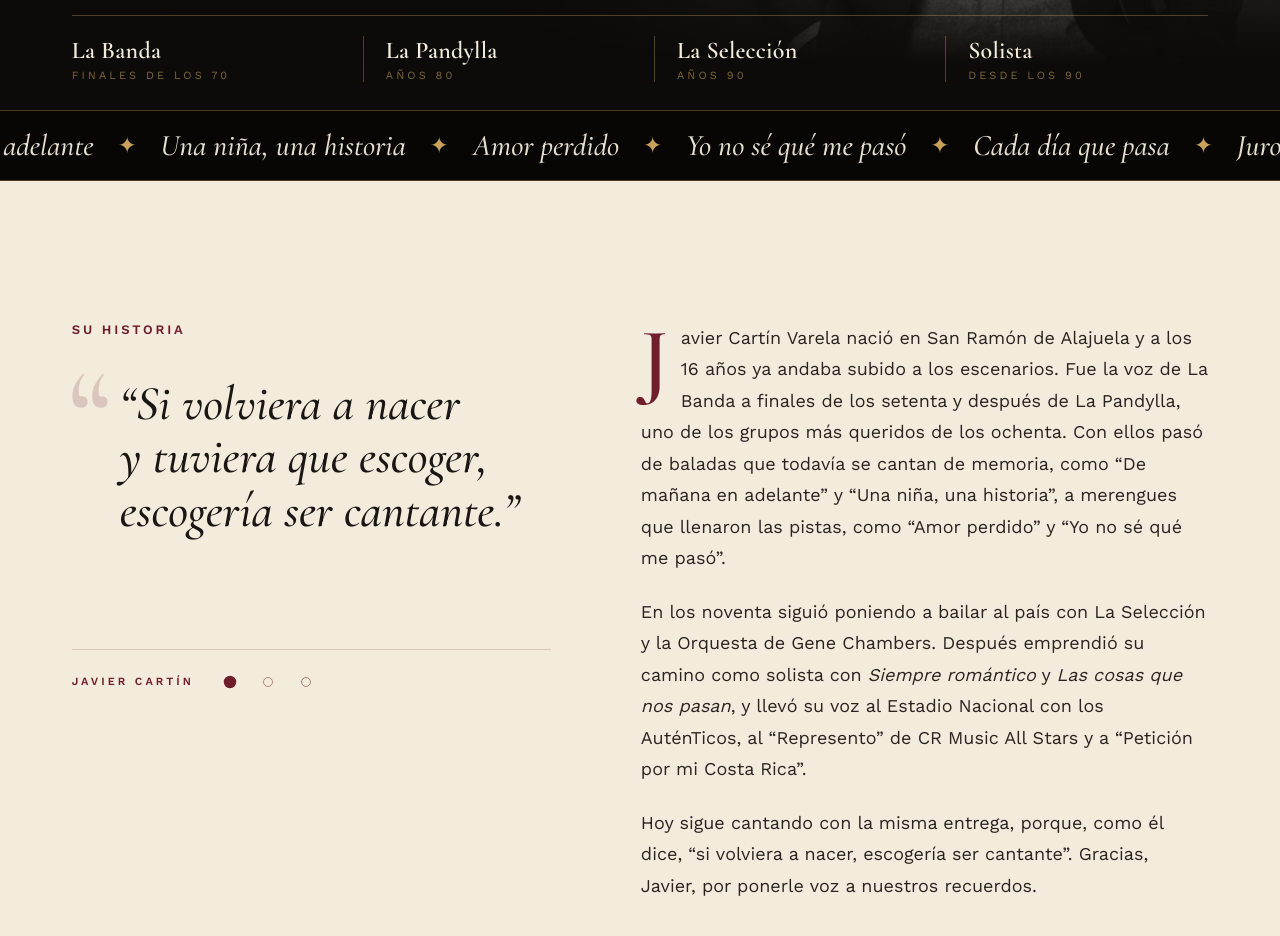
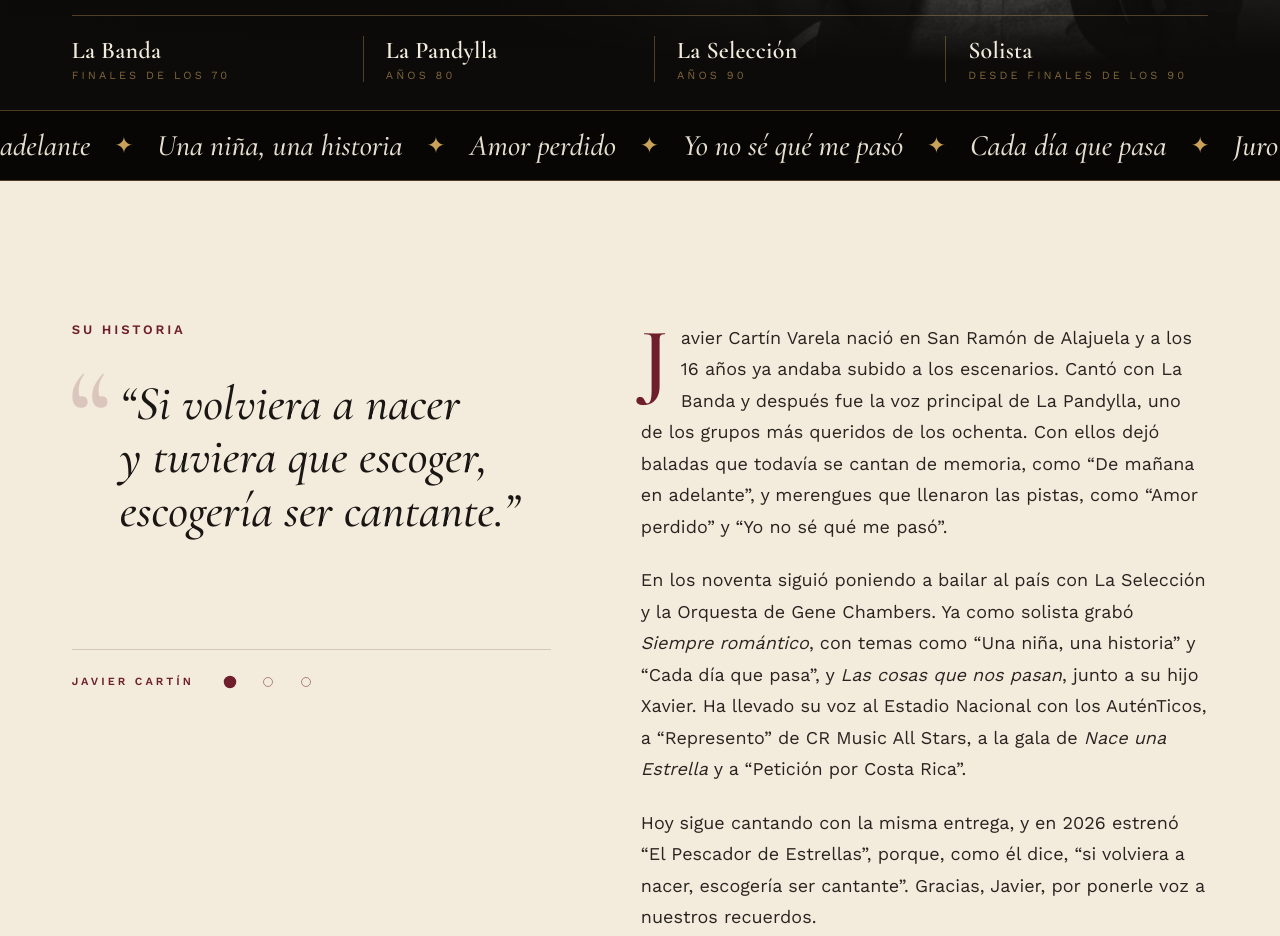
Before and after one commit to JCAnalyticsCR/javier-cartin-web, a plain HTML site: page index.html in a window 1280 px wide. Shown: the part 690-1626 px from the top of the page. Drawn offline with nearby package versions, Linux system fonts and the light colour scheme.

Commit message:
fix(contenido): solo hechos verificados con fuente en bio, trayectoria, frases y videos
- Quita frase sin fuente, Mirador IBUX, concierto en San Ramón y homenaje Retro Sin Complejos
- Corrige La Banda, 1982, Petición por Costa Rica, fecha de Las cosas que nos pasan
- Suma 2015, Nace una Estrella 2021 y El Pescador de Estrellas 2026

Co-Authored-By: Claude Opus 5.5 <noreply@anthropic.com>

```diff
--- a/css/trayectoria.css
+++ b/css/trayectoria.css
@@ -1,5 +1,5 @@
 /* ==========================================================================
-   TRAYECTORIA — "Noche de gala en doce actos". Dueño: agente trayectoria.
+   TRAYECTORIA — "Noche de gala en trece actos". Dueño: agente trayectoria.
    Tres versiones: móvil (max-width:767px), escritorio (base de este archivo)
    y capa extra (min-width:1024px + hover + sin reduced-motion) que JS activa
    con .tray--telon (telón inicial) y el foco que sigue al puntero.
--- a/index.html
+++ b/index.html
@@ -50,7 +50,7 @@
     <button data-era="1"><strong>La Banda</strong><span>Finales de los 70</span></button>
     <button data-era="2"><strong>La Pandylla</strong><span>Años 80</span></button>
     <button data-era="5"><strong>La Selección</strong><span>Años 90</span></button>
-    <button data-era="6"><strong>Solista</strong><span>Desde los 90</span></button>
+    <button data-era="6"><strong>Solista</strong><span>Desde finales de los 90</span></button>
   </div>
 </section>
 
@@ -63,9 +63,9 @@
     <div class="quote-meta"><span>Javier Cartín</span><div class="dots" id="quoteDots"></div></div>
   </div>
   <div class="historia__bio reveal" data-delay="150">
-    <p>Javier Cartín Varela nació en San Ramón de Alajuela y a los 16 años ya andaba subido a los escenarios. Fue la voz de La Banda a finales de los setenta y después de La Pandylla, uno de los grupos más queridos de los ochenta. Con ellos pasó de baladas que todavía se cantan de memoria, como “De mañana en adelante” y “Una niña, una historia”, a merengues que llenaron las pistas, como “Amor perdido” y “Yo no sé qué me pasó”.</p>
-    <p>En los noventa siguió poniendo a bailar al país con La Selección y la Orquesta de Gene Chambers. Después emprendió su camino como solista con <em>Siempre romántico</em> y <em>Las cosas que nos pasan</em>, y llevó su voz al Estadio Nacional con los AuténTicos, al “Represento” de CR Music All Stars y a “Petición por mi Costa Rica”.</p>
-    <p>Hoy sigue cantando con la misma entrega, porque, como él dice, “si volviera a nacer, escogería ser cantante”. Gracias, Javier, por ponerle voz a nuestros recuerdos.</p>
+    <p>Javier Cartín Varela nació en San Ramón de Alajuela y a los 16 años ya andaba subido a los escenarios. Cantó con La Banda y después fue la voz principal de La Pandylla, uno de los grupos más queridos de los ochenta. Con ellos dejó baladas que todavía se cantan de memoria, como “De mañana en adelante”, y merengues que llenaron las pistas, como “Amor perdido” y “Yo no sé qué me pasó”.</p>
+    <p>En los noventa siguió poniendo a bailar al país con La Selección y la Orquesta de Gene Chambers. Ya como solista grabó <em>Siempre romántico</em>, con temas como “Una niña, una historia” y “Cada día que pasa”, y <em>Las cosas que nos pasan</em>, junto a su hijo Xavier. Ha llevado su voz al Estadio Nacional con los AuténTicos, a “Represento” de CR Music All Stars, a la gala de <em>Nace una Estrella</em> y a “Petición por Costa Rica”.</p>
+    <p>Hoy sigue cantando con la misma entrega, y en 2026 estrenó “El Pescador de Estrellas”, porque, como él dice, “si volviera a nacer, escogería ser cantante”. Gracias, Javier, por ponerle voz a nuestros recuerdos.</p>
   </div>
 </section>
 
@@ -75,7 +75,7 @@
       <div class="eyebrow">Una vida sobre el escenario</div>
       <h2 id="trayTitulo">Trayectoria</h2>
     </div>
-    <div class="tray__fechas"><span>1973</span><i aria-hidden="true"></i><span>2026</span><small>Doce actos</small></div>
+    <div class="tray__fechas"><span>1973</span><i aria-hidden="true"></i><span>2026</span><small>Trece actos</small></div>
   </header>
 
   <div class="tray__escena reveal" data-delay="100" id="tPanel" role="tabpanel">
--- a/js/data.js
+++ b/js/data.js
@@ -9,7 +9,7 @@ window.SITE = {
   canciones: ['De mañana en adelante', 'Una niña, una historia', 'Amor perdido', 'Yo no sé qué me pasó', 'Cada día que pasa', 'Juro por mi vida'],
   frases: [
     'Si volviera a nacer y tuviera que escoger, escogería ser cantante.',
-    'Yo prefiero mil veces un aplauso del público que un reconocimiento.',
+    'Fue una época de oro para la música nacional y eso no se puede olvidar así tan fácil.',
     'Pienso morir cantando.'
   ],
   // Trayectoria: un "acto" por hito. El ORDEN importa: los botones [data-era] del hero apuntan a los
@@ -17,27 +17,31 @@ window.SITE = {
   // corto: etiqueta del riel · grande: año protagonista · circa: true = fecha aproximada ("circa")
   // decada: agrupa el riel · capitulo + etapa: cabecera del acto · nota: aclaración opcional
   // texto: descripción (*así* = itálica) · video: id de YouTube opcional, su miniatura se usa velada de fondo
+  // Hechos verificados con fuente: ver investigacion/hechos/ficha.md (fuera del repo). Nada sin fuente.
   trayectoria: [
     { corto: '1973', grande: '1973', circa: true, decada: 1970, capitulo: 'Preludio', etapa: 'Los inicios', texto: 'Dieciséis años y un micrófono en la mano: así empezó todo.' },
-    { corto: '1978', grande: '1978–79', decada: 1970, capitulo: 'Capítulo I', etapa: 'La Banda', texto: 'Con La Banda nace una voz para recordar, la de “Cada día que pasa”.', video: 'xX0LiMxWiBE' },
-    { corto: '1982', grande: '1982', decada: 1980, capitulo: 'Capítulo II', etapa: 'La Pandylla', texto: 'Llega a La Pandylla y comienza la década en que todo el país cantó con él.' },
-    { corto: '1986', grande: '1986', decada: 1980, capitulo: 'Capítulo II', etapa: 'La Pandylla', texto: 'En su voz, “De mañana en adelante” conquista la radio tica.', video: '52tZShfG4R0' },
-    { corto: '80s', grande: 'Años 80', decada: 1980, capitulo: 'Capítulo II', etapa: 'La Pandylla', nota: 'Finales de los 80', texto: '“Amor perdido”: merengue, videoclip y la pista llena.', video: 'i5y0mRQfbVU' },
-    { corto: '90s', grande: 'Años 90', decada: 1990, capitulo: 'Capítulo III', etapa: 'La Selección', texto: 'Con La Selección, la fiesta continúa.' },
-    { corto: '2004', grande: '2004', decada: 2000, capitulo: 'Capítulo IV', etapa: 'Solista', texto: '*Las cosas que nos pasan*, con su hijo Xavier a su lado.' },
-    { corto: '2016', grande: '2016', decada: 2010, capitulo: 'Capítulo IV', etapa: 'Solista', texto: 'Estadio Nacional: *AuténTicos por siempre*, junto a 35 músicos sinfónicos.' },
-    { corto: '2018', grande: '2018', decada: 2010, capitulo: 'Capítulo IV', etapa: 'Solista', texto: '“Represento”, junto a CR Music All Stars; temporada de shows en el Mirador IBUX y concierto en San Ramón.' },
-    { corto: '2021', grande: '2021', decada: 2020, capitulo: 'Capítulo IV', etapa: 'Solista', texto: '“Petición por mi Costa Rica”, un canto de unión.' },
-    { corto: '2024', grande: '2024', decada: 2020, capitulo: 'Capítulo IV', etapa: 'Solista', texto: '*Javier Acústico*: la voz, al desnudo.', video: 'ByUzl3ksBno' },
-    { corto: '2026', grande: '2026', decada: 2020, capitulo: 'Capítulo IV', etapa: 'Solista', texto: 'Homenaje en Retro Sin Complejos y “La serenata que mamá merece”, en Heredia.' }
+    { corto: '70s', grande: 'Años 70', circa: true, decada: 1970, capitulo: 'Capítulo I', etapa: 'La Banda', nota: 'Finales de los 70', texto: 'Canta con La Banda, una de las agrupaciones bailables de su tiempo.' },
+    { corto: '1982', grande: '1982', decada: 1980, capitulo: 'Capítulo II', etapa: 'La Pandylla', texto: 'Nace La Pandylla. En los ochenta, Javier será su voz principal.' },
+    { corto: '1986', grande: '1986', decada: 1980, capitulo: 'Capítulo II', etapa: 'La Pandylla', texto: 'En su voz, “De mañana en adelante”, de Alejandro Jaén, conquista la radio.', video: '52tZShfG4R0' },
+    { corto: '80s', grande: 'Años 80', decada: 1980, capitulo: 'Capítulo II', etapa: 'La Pandylla', nota: 'Finales de los 80', texto: '“Amor perdido” y “Yo no sé qué me pasó”: merengues con videoclip que llenaron las pistas.', video: 'i5y0mRQfbVU' },
+    { corto: '90s', grande: 'Años 90', decada: 1990, capitulo: 'Capítulo III', etapa: 'La Selección', texto: 'Con La Selección, la fiesta continúa hasta finales de la década.' },
+    { corto: '2003', grande: '2003', decada: 2000, capitulo: 'Capítulo IV', etapa: 'Solista', texto: 'Tras *Siempre romántico*, llega *Las cosas que nos pasan*, con su hijo Xavier a su lado.', video: 'xX0LiMxWiBE' },
+    { corto: '2015', grande: '2015', decada: 2010, capitulo: 'Capítulo IV', etapa: 'Solista', texto: 'Teletica lo recuerda como el “galán de los 80” y vuelve a ser la voz de La Pandylla en un homenaje a esa época.' },
+    { corto: '2016', grande: '2016', decada: 2010, capitulo: 'Capítulo IV', etapa: 'Solista', texto: 'Estadio Nacional: *AuténTicos por siempre*, con orquesta sinfónica. Vuelve en agosto y otra vez en 2017.' },
+    { corto: '2018', grande: '2018', decada: 2010, capitulo: 'Capítulo IV', etapa: 'Solista', texto: '“Represento”: una de las voces de CR Music All Stars, junto a más de 50 artistas nacionales.' },
+    { corto: '2021', grande: '2021', decada: 2020, capitulo: 'Capítulo IV', etapa: 'Solista', texto: 'Invitado de gala en *Nace una Estrella*, a dúo con Leo Jara, y voz de “Petición por Costa Rica”.', video: 'Ap0fYMCSlso' },
+    { corto: '2024', grande: '2024', decada: 2020, capitulo: 'Capítulo IV', etapa: 'Solista', texto: '*Javier Acústico* llega a su canal: la voz, al desnudo.', video: 'ByUzl3ksBno' },
+    { corto: '2026', grande: '2026', decada: 2020, capitulo: 'Capítulo IV', etapa: 'Solista', texto: 'Estrena “El Pescador de Estrellas” y canta “La serenata que mamá merece” en Heredia, con Joaquín Yglesias y Víctor Kapusta.', video: '2rUW1-OscL8' }
   ],
   trayectoriaInicial: 3,
   videos: [
+    { id: '2rUW1-OscL8', titulo: 'El Pescador de Estrellas', detalle: 'Estreno 2026 · canal oficial' },
     { id: '9BciEi-Ccgw', titulo: 'De mañana en adelante', detalle: 'Nueva versión · canal oficial' },
-    { id: 'xX0LiMxWiBE', titulo: 'Cada día que pasa', detalle: 'Canal oficial' },
-    { id: 'ByUzl3ksBno', titulo: 'Juro por mi vida', detalle: 'Javier Acústico' },
+    { id: 'Ap0fYMCSlso', titulo: 'De mañana en adelante', detalle: 'Con Leo Jara · Nace una Estrella, Teletica' },
+    { id: 'xX0LiMxWiBE', titulo: 'Cada día que pasa', detalle: 'Siempre romántico · canal oficial' },
+    { id: '5lqeQ47QH3k', titulo: 'Una niña, una historia', detalle: 'Siempre romántico · canal oficial' },
+    { id: 'ByUzl3ksBno', titulo: 'Juro por mi vida', detalle: 'Javier Acústico · canal oficial' },
     { id: 'i5y0mRQfbVU', titulo: 'Amor perdido', detalle: 'La Pandylla · videoclip' },
-    { id: '3h9goAlc3Ec', titulo: 'Una niña, una historia', detalle: 'La Pandylla' },
     { id: '52tZShfG4R0', titulo: 'De mañana en adelante', detalle: 'La Pandylla · original de 1986' }
   ],
   // src vacío = casilla pendiente. Guardar las fotos en assets/galeria/ y poner la ruta en src.
--- a/js/trayectoria.js
+++ b/js/trayectoria.js
@@ -1,4 +1,4 @@
-// TRAYECTORIA — "Noche de gala en doce actos". Incluye los botones [data-era] del hero.
+// TRAYECTORIA — "Noche de gala en trece actos". Incluye los botones [data-era] del hero.
 // Dueño: agente trayectoria. Sin dependencias. Expone window.JCTrayectoria = { ir(i) }.
 (function () {
   var S = window.SITE, $ = function (id) { return document.getElementById(id); };
```
